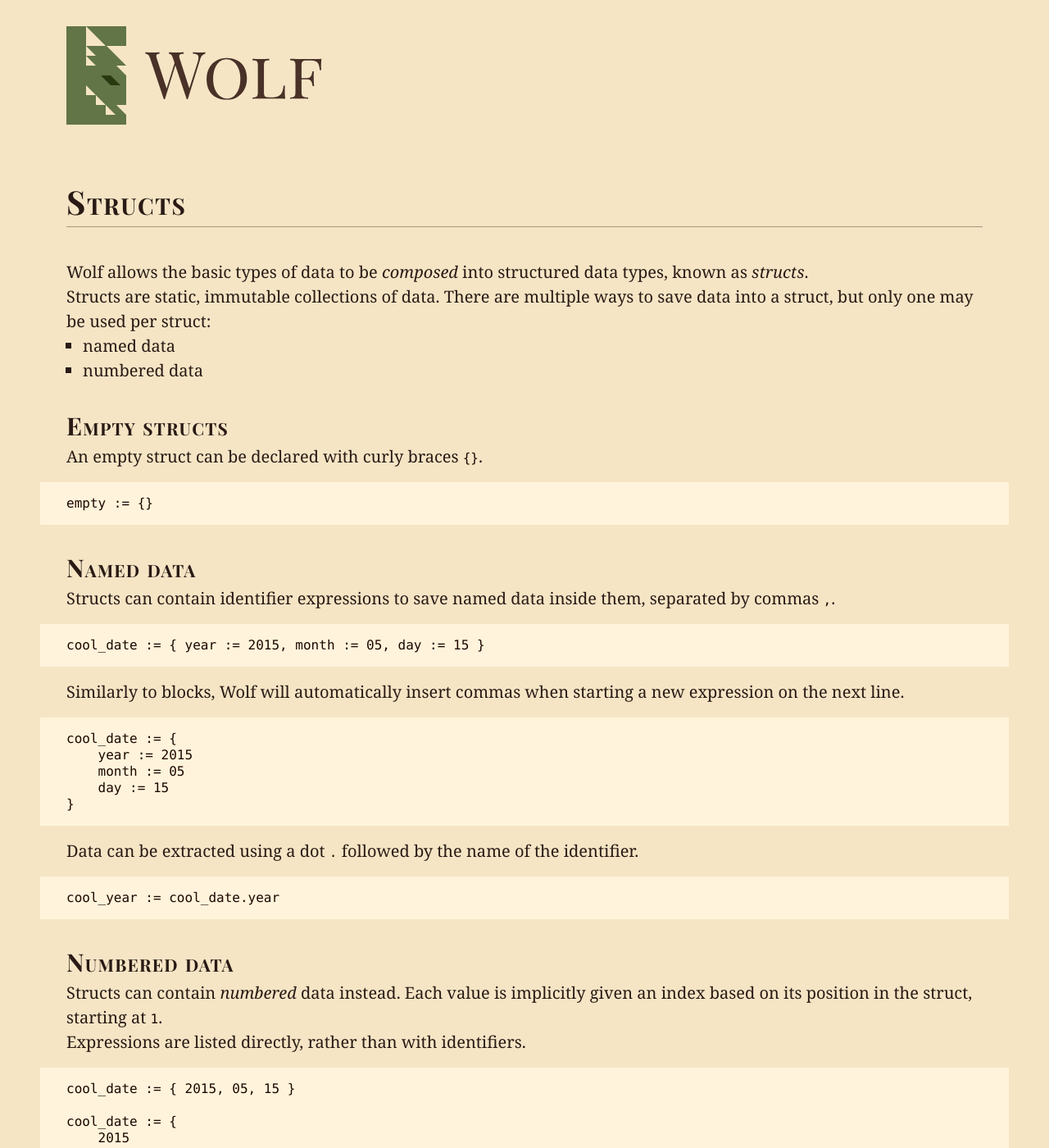
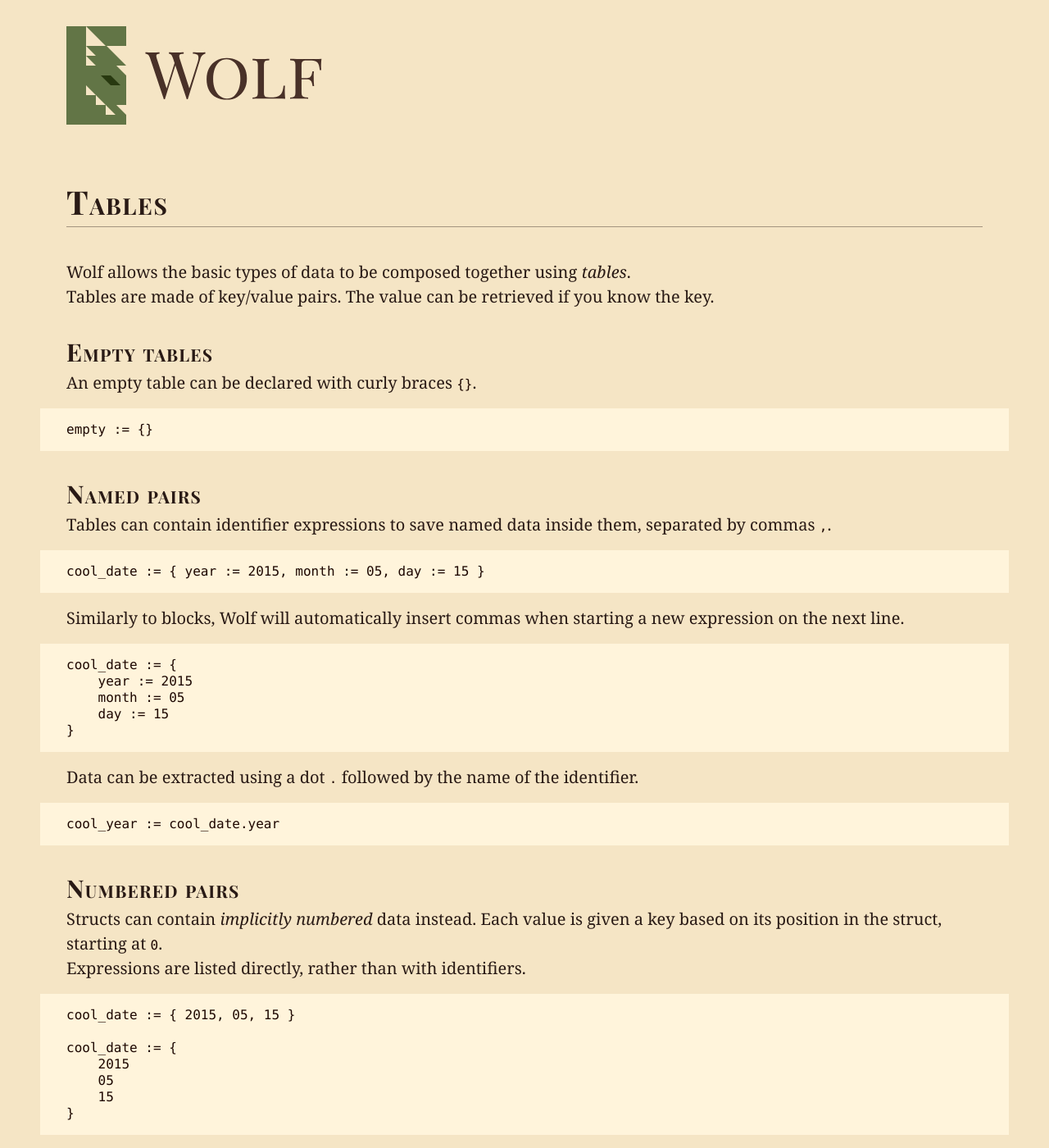
Before and after one commit to dphfox/wolf, a Jekyll site: the page built from docs/design/06-tables.md, in a window 1280 px wide and 1400 px high. Shown: the whole window at 82% size. Built offline with Jekyll 4.4.1, drawn with Linux system fonts in a browser that asks for light colours; some web fonts are replaced; some of the changed text lies outside the part shown.

Commit message:
Renabe structs to tables

````diff
--- a/docs/design/06-structs.md
+++ b/docs/design/06-tables.md
@@ -1,29 +1,25 @@
 ---
 layout: page
-title: Structs
+title: Tables
 page_number: 6
 ---
 
-Wolf allows the basic types of data to be *composed* into structured data types,
-known as *structs*.
+Wolf allows the basic types of data to be composed together using *tables*.
 
-Structs are static, immutable collections of data. There are multiple ways to
-save data into a struct, but only one may be used per struct:
+Tables are made of key/value pairs. The value can be retrieved if you know the
+key.
 
-- named data
-- numbered data
+## Empty tables
 
-## Empty structs
-
-An empty struct can be declared with curly braces `{}`.
+An empty table can be declared with curly braces `{}`.
 
 ```
 empty := {}
 ```
 
-## Named data
+## Named pairs
 
-Structs can contain identifier expressions to save named data inside them,
+Tables can contain identifier expressions to save named data inside them,
 separated by commas `,`.
 
 ```
@@ -47,14 +43,12 @@ Data can be extracted using a dot `.` followed by the name of the identifier.
 cool_year := cool_date.year
 ```
 
-## Numbered data
+## Numbered pairs
 
-Structs can contain *numbered* data
-instead. Each value is implicitly given an index based on its position in the
-struct, starting at `1`.
+Structs can contain *implicitly numbered* data instead. Each value is given a
+key based on its position in the struct, starting at `0`.
 
 Expressions are listed directly, rather than with identifiers.
-
 
 ```
 cool_date := { 2015, 05, 15 }
@@ -70,8 +64,10 @@ Data can be extracted using a dot `.`, followed by the index given as a number
 literal.
 
 ```
-cool_year := cool_date.1
+cool_year := cool_date.0
 ```
+
+##
 
 ## Select data via expression
 
````
